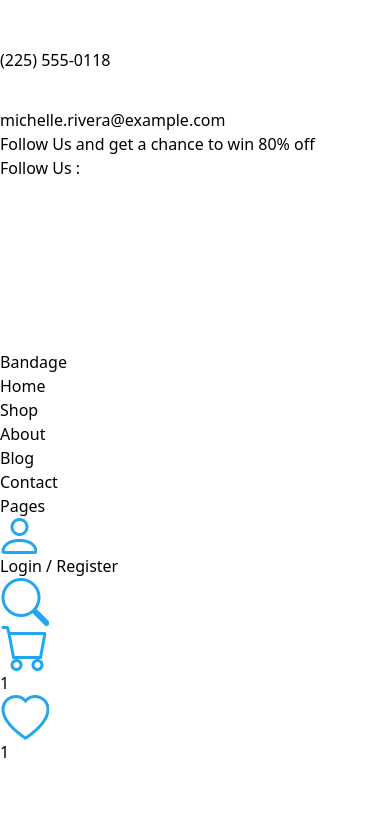
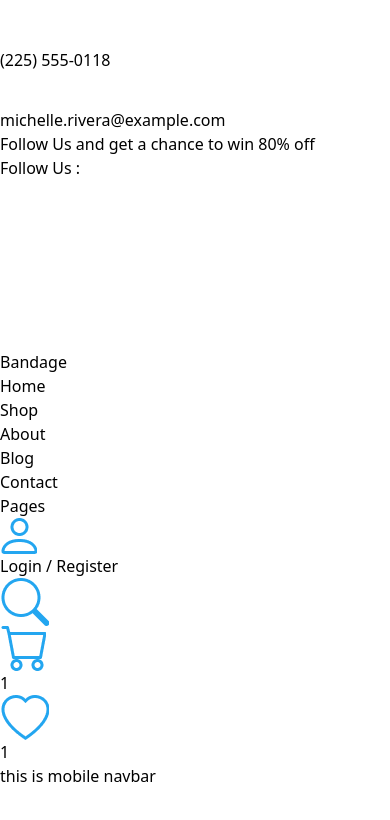
Before and after one commit to rassyaabiwafaaa/Bandage, a React (Vite) app: page / in a window 390 px wide. Shown: the top 820 px of the page. Built offline with nearby package versions, Linux system fonts and the light colour scheme.

Commit message:
create mobile navbar

```diff
--- /dev/null
+++ b/src/Components/Elements/MobileNavbar/index.jsx
@@ -0,0 +1,5 @@
+export default function MobileNavbar(){
+    return(
+        <h1>this is mobile navbar</h1>
+    )
+}
--- a/src/Components/Elements/Navbar/index.jsx
+++ b/src/Components/Elements/Navbar/index.jsx
@@ -1,11 +1,19 @@
 import TopNavbar from "./TopNavbar"
 import BottomNavbar from "./BottomNavbar"
+import MobileNavbar from "../MobileNavbar"
 
 export default function Navbar(){
     return(
-        <div className="w-full h-[136px]">
+        <>
+        {/* Desktop Navbar */}
+        <div className="md:block hidden w-full h-[136px]">
             <TopNavbar/>
             <BottomNavbar/>
         </div>
+        {/* Mobile Navbar */}
+        <div className="block md:hidden">
+            <MobileNavbar/>
+        </div>
+        </>
     )
 }
```
